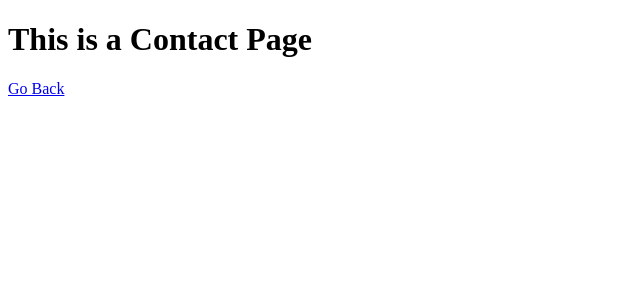
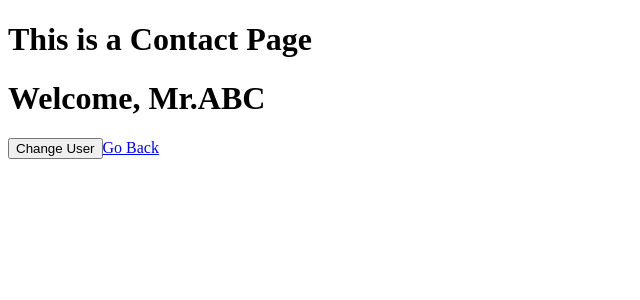
Before and after one commit to Muthusakthivel/Fita-React, a React (Create React App) app: page /contact in a window 1280 px wide. Shown: the top 300 px of the page, without its empty margins (0-640 px from the left). Built offline with nearby package versions, Linux system fonts and the light colour scheme.

Commit message:
Life Cycle

```diff
--- a/src/Pages/Home.js
+++ b/src/Pages/Home.js
@@ -9,6 +9,9 @@ class Home extends Component{
             userList : []
         }
     }
+    componentDidMount(){
+       this.onLoadAPI();
+      }
 
     onLoadAPI(){
         const url = "https://reqres.in/api/users?page=2";
--- a/src/Pages/contact.js
+++ b/src/Pages/contact.js
@@ -2,10 +2,50 @@ import React, { Component } from 'react';
 import { NavLink } from 'react-router-dom';
 
 class ContactPage extends Component {
+
+    constructor(props){
+    super(props);
+    this.state = {
+        username: "Mr.ABC"
+    };
+    console.log("Triggered --> Constructor Method");
+  }
+  componentWillMount(){
+    console.log("Triggered --> ComponentWillMount Method");
+  }
+  componentDidMount(){
+    console.log("Triggered --> ComponentDidMount Method");
+  }
+
+  onChangeUser(){
+    this.setState({
+        username : "Miss.Xyz"
+    })
+  }
+
+  shouldComponentUpdate(nextProps, nextState){
+    console.log(nextState);
+    return true;
+  }
+
+  componentWillUpdate(){
+    console.log("Triggered --> componentWillUpdate Method");
+  }
+  componentDidUpdate(){
+    console.log("Triggered --> componentDidUpdate Method");
+  }
+
+  componentWillUnmount(){
+    console.log("Triggered --> componentWillUnmount Method");
+  }
+
     render() {
+        console.log("Triggered --> Render Method");
         return(
             <div>
             <h1>This is a Contact Page</h1>
+            <h1>Welcome, {this.state.username}</h1>
+            <button onClick={()=>this.onChangeUser()}>Change User</button>
             <NavLink to="/">Go Back</NavLink>
             </div>
         )
--- a/src/Pages/draft.js
+++ b/src/Pages/draft.js
@@ -6,7 +6,7 @@ class DraftPage extends Component{
   onDeleteUser(){
     const url = "https://reqres.in/api/users/2";
 
-    axios.delete(url)
+    axios.delete(url, this.state)
       .then((response) => {
         const serverData = response.data;
         console.log(serverData);
```
